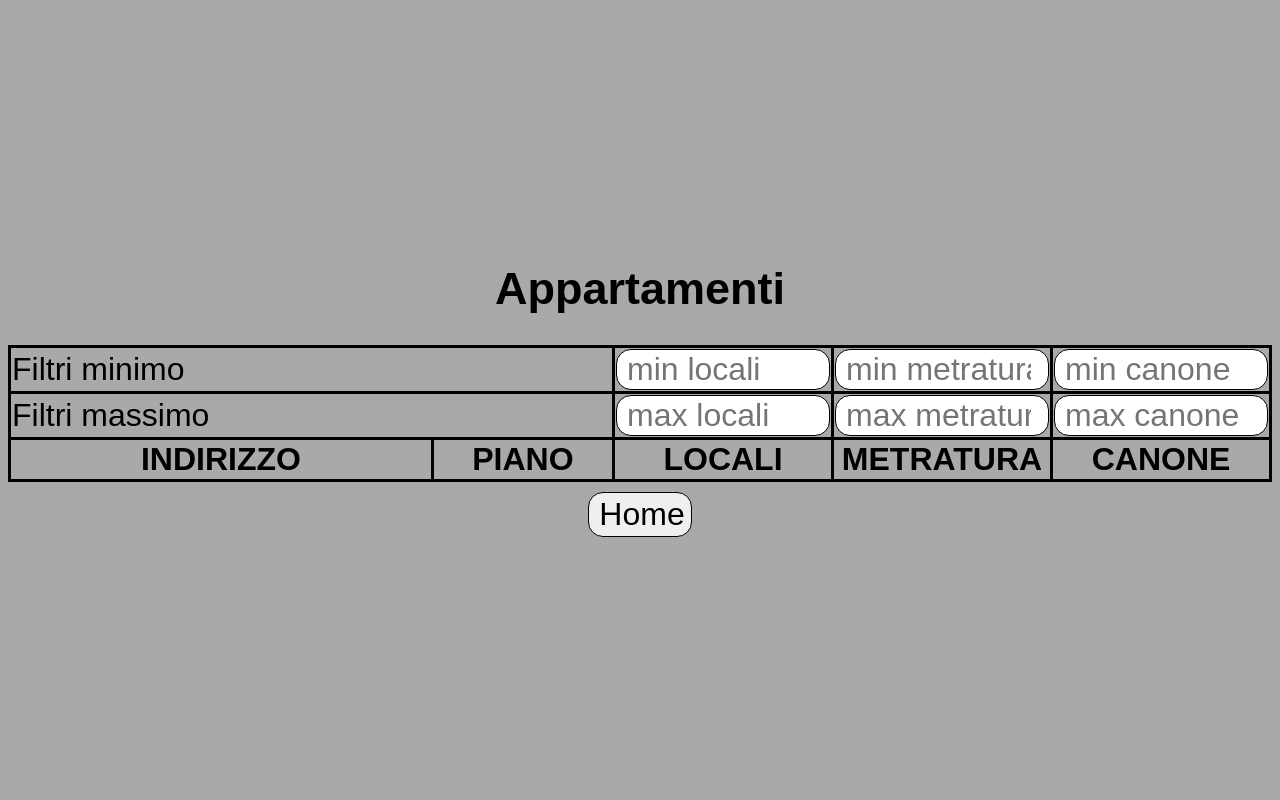
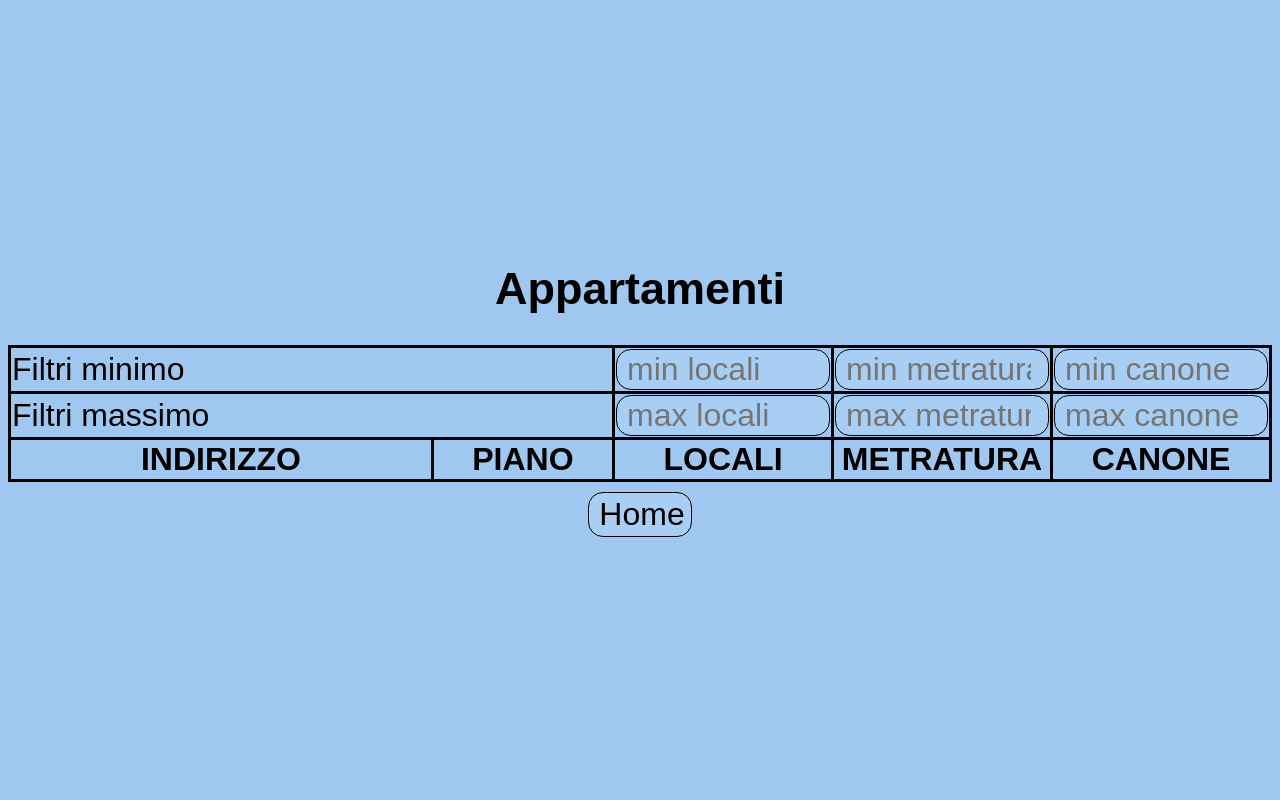
Before and after one commit to gandolphinnn/TPSI_app, a PHP site: page /appartamenti/ in a window 1280 px wide. Run offline with PHP 8.4, Linux system fonts and the light colour scheme.

Commit message:
last commit

```diff
--- a/client/appartamenti/index.html
+++ b/client/appartamenti/index.html
@@ -8,6 +8,7 @@
 	<body>
 		<h1>Appartamenti</h1>
 		<table id="content">
+			<thead>
 				<tr>
 					<td colspan="2">Filtri minimo</td>
 					<td><input type="number" min="0" max="" id="min_locali" placeholder="min locali"></td>
@@ -25,6 +26,7 @@
 				<th>LOCALI</th>
 				<th>METRATURA</th>
 				<th>CANONE</th>
+			</thead>
 			<tbody id="appartamenti">
 			</tbody>
 		</table>
--- a/client/appartamenti/index.js
+++ b/client/appartamenti/index.js
@@ -9,10 +9,12 @@ class Presenter {
 		document.querySelectorAll('input').forEach(input => {
 			this.filtersArr[input.id] = 'null';
 			input.onkeyup = () => {
+				if (input.value < 0) input.value = 0;
 				this.filtersArr[input.id] = (input.value != ''? input.value : 'null');
 				this.update();
 			}
 			input.onclick = () => {
+				if (input.value < 0) input.value = 0;
 				this.filtersArr[input.id] = (input.value != ''? input.value : 'null');
 				this.update();
 			}
@@ -23,7 +25,17 @@ class Presenter {
 	update() {
 		let filterGet = '';
 		Object.entries(this.filtersArr).forEach(filter => {
-			filterGet += '&'+filter[0]+'='+filter[1];
+			let oppositeFilter;
+			if (filter[0].slice(0, 3) == 'min') {
+				oppositeFilter = 'max' + filter[0].slice(3);
+			}
+			else {
+				oppositeFilter = 'min' + filter[0].slice(3);
+			}
+			document.querySelector('#' + oppositeFilter).setAttribute(filter[0].slice(0, 3), filter[1]);
+			if (filter[1] != '') {
+				filterGet += '&'+filter[0]+'='+(filter[1] < 0? 'null' : filter[1]);
+			}
 		});
 		this.middleware.getApp(this.refresh, filterGet);
 	}
--- a/client/appartamenti/style.css
+++ b/client/appartamenti/style.css
@@ -1,5 +1,5 @@
 input {
-	max-width: 200px;
+	width: 200px;
 }
 table, th, td {
 	border: 3px solid black;
@@ -8,18 +8,14 @@ table, th, td {
 th {
 	width: 200px;
 }
-tr:hover {
-	background-color: rgb(126, 124, 124);
+tbody tr:hover {
+	background-color: rgb(79, 127, 174);
 }
 input {
 	outline: none;
 	border-radius: 15px;
 	border:1px solid black;
 	padding-left: 10px;
-}
-tbody {
-	max-height: 500px;
-	overflow-y: auto;
 }
 button{
 	margin-top: 10px;
--- a/client/mw.js
+++ b/client/mw.js
@@ -7,9 +7,7 @@ class Middleware {
 		const body = JSON.stringify(data);
 		this.connect('POST', this.url, body, (res) => {
 			if (res) {
-				if(confirm('Affitto aggiunto correttamente, vuoi tornare alla home?')) {
-					window.location.href = "../";
-				}
+				alert('Affitto aggiunto correttamente')
 			}
 			else {
 				alert('Errore');
--- a/client/style.css
+++ b/client/style.css
@@ -7,7 +7,7 @@ html, body {
 	display: flex;
 	align-items: center;
 	justify-content: center;
-	background-color: darkgray;
+	background-color: rgb(159, 199, 239);
 	flex-direction: column;
 	overflow-x: hidden;
 	overflow-y: hidden;
@@ -21,3 +21,6 @@ a {
 	color: black;
 	margin: 10px;
 }
+input, select, option, button {
+	background-color: rgb(169, 206, 244);
+}
```
Also changed, not shown: client/affitti/index.js (+7 -4 lines), server/db_access.php (+5 -4 lines). Lines whose indentation alone changed are shown as unchanged.
